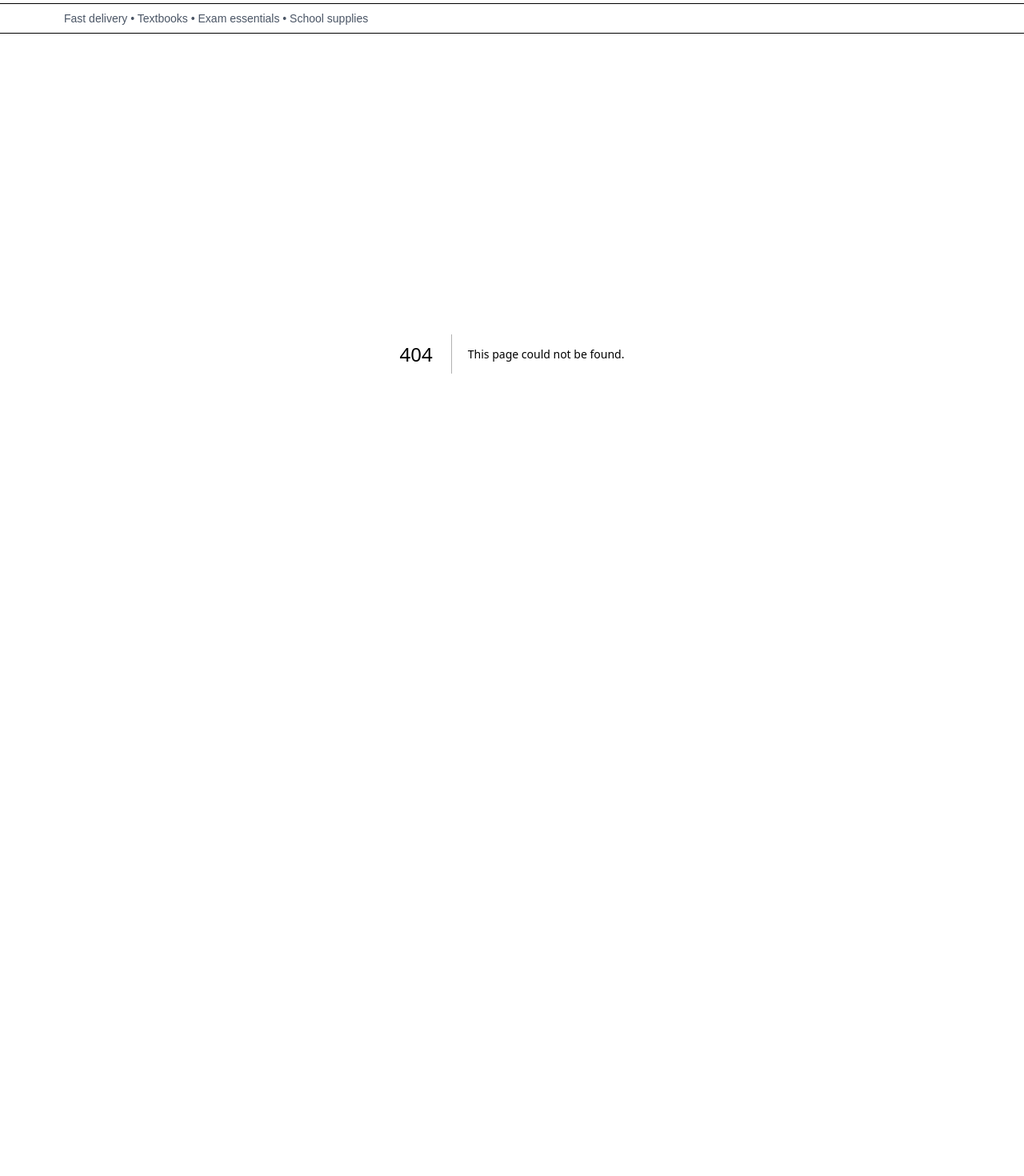
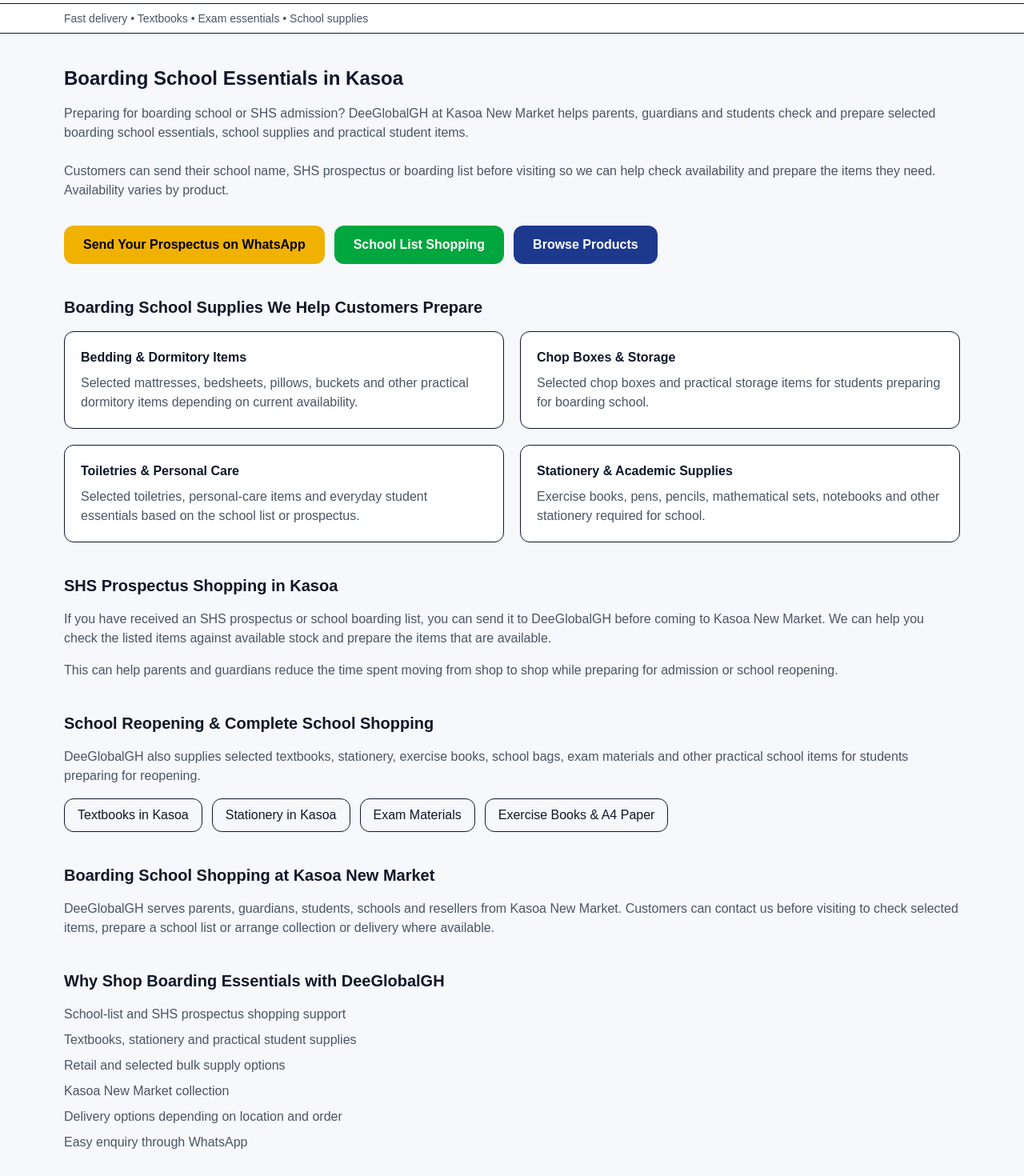
Before and after one commit to dlanquaye/deeglobalgh-website, a Next.js app: page /boarding-school-essentials-kasoa in a window 1280 px wide. Before the commit this address had no page. Shown: the part 60-1530 px from the top of the page at 80% size. Before the commit the page ends 902 px from the top, so only its background shows below. Built offline with nearby package versions, Linux system fonts and the light colour scheme.

Commit message:
Add boarding school essentials Kasoa SEO page

```diff
--- /dev/null
+++ b/app/boarding-school-essentials-kasoa/page.tsx
@@ -0,0 +1,195 @@
+import Link from "next/link";
+
+export const metadata = {
+  title: "Boarding School Essentials in Kasoa | SHS Supplies Ghana",
+  description:
+    "Shop boarding school essentials in Kasoa for SHS and other students. Find selected bedding, chop boxes, toiletries, stationery and practical school supplies at DeeGlobalGH.",
+  alternates: {
+    canonical:
+      "https://www.shopdeeglobalgh.com/boarding-school-essentials-kasoa",
+  },
+};
+
+export default function BoardingSchoolEssentialsKasoaPage() {
+  return (
+    <div className="max-w-6xl mx-auto px-4 py-10">
+      {/* TITLE */}
+      <h1 className="text-2xl font-bold mb-4">
+        Boarding School Essentials in Kasoa
+      </h1>
+
+      {/* INTRO */}
+      <p className="text-gray-600 mb-6">
+        Preparing for boarding school or SHS admission? DeeGlobalGH at Kasoa
+        New Market helps parents, guardians and students check and prepare
+        selected boarding school essentials, school supplies and practical
+        student items.
+      </p>
+
+      <p className="text-gray-600 mb-8">
+        Customers can send their school name, SHS prospectus or boarding list
+        before visiting so we can help check availability and prepare the items
+        they need. Availability varies by product.
+      </p>
+
+      {/* CTA */}
+      <div className="flex gap-3 mb-10 flex-wrap">
+        <a
+          href="https://wa.me/233270030000?text=Hello%20DeeGlobalGH%2C%20I%20would%20like%20help%20with%20a%20boarding%20school%20or%20SHS%20prospectus%20list."
+          target="_blank"
+          rel="noopener noreferrer"
+          className="bg-yellow-500 text-black px-6 py-3 rounded-xl font-bold"
+        >
+          Send Your Prospectus on WhatsApp
+        </a>
+
+        <Link
+          href="/school-list-items-kasoa"
+          className="bg-green-600 text-white px-6 py-3 rounded-xl font-bold"
+        >
+          School List Shopping
+        </Link>
+
+        <Link
+          href="/shop"
+          className="bg-blue-900 text-white px-6 py-3 rounded-xl font-bold"
+        >
+          Browse Products
+        </Link>
+      </div>
+
+      {/* ESSENTIALS */}
+      <section className="mb-10">
+        <h2 className="text-xl font-bold mb-4">
+          Boarding School Supplies We Help Customers Prepare
+        </h2>
+
+        <div className="grid gap-5 md:grid-cols-2">
+          <div className="rounded-xl border bg-white p-5">
+            <h3 className="font-semibold mb-2">Bedding & Dormitory Items</h3>
+            <p className="text-gray-600">
+              Selected mattresses, bedsheets, pillows, buckets and other
+              practical dormitory items depending on current availability.
+            </p>
+          </div>
+
+          <div className="rounded-xl border bg-white p-5">
+            <h3 className="font-semibold mb-2">Chop Boxes & Storage</h3>
+            <p className="text-gray-600">
+              Selected chop boxes and practical storage items for students
+              preparing for boarding school.
+            </p>
+          </div>
+
+          <div className="rounded-xl border bg-white p-5">
+            <h3 className="font-semibold mb-2">Toiletries & Personal Care</h3>
+            <p className="text-gray-600">
+              Selected toiletries, personal-care items and everyday student
+              essentials based on the school list or prospectus.
+            </p>
+          </div>
+
+          <div className="rounded-xl border bg-white p-5">
+            <h3 className="font-semibold mb-2">Stationery & Academic Supplies</h3>
+            <p className="text-gray-600">
+              Exercise books, pens, pencils, mathematical sets, notebooks and
+              other stationery required for school.
+            </p>
+          </div>
+        </div>
+      </section>
+
+      {/* SHS PROSPECTUS */}
+      <section className="mb-10">
+        <h2 className="text-xl font-bold mb-4">
+          SHS Prospectus Shopping in Kasoa
+        </h2>
+
+        <p className="text-gray-600 mb-4">
+          If you have received an SHS prospectus or school boarding list, you
+          can send it to DeeGlobalGH before coming to Kasoa New Market. We can
+          help you check the listed items against available stock and prepare
+          the items that are available.
+        </p>
+
+        <p className="text-gray-600">
+          This can help parents and guardians reduce the time spent moving from
+          shop to shop while preparing for admission or school reopening.
+        </p>
+      </section>
+
+      {/* SCHOOL LEVEL / REOPENING */}
+      <section className="mb-10">
+        <h2 className="text-xl font-bold mb-4">
+          School Reopening & Complete School Shopping
+        </h2>
+
+        <p className="text-gray-600 mb-4">
+          DeeGlobalGH also supplies selected textbooks, stationery, exercise
+          books, school bags, exam materials and other practical school items
+          for students preparing for reopening.
+        </p>
+
+        <div className="flex flex-wrap gap-3">
+          <Link
+            href="/textbooks-in-kasoa"
+            className="border px-4 py-2 rounded-xl"
+          >
+            Textbooks in Kasoa
+          </Link>
+
+          <Link
+            href="/stationery-in-kasoa"
+            className="border px-4 py-2 rounded-xl"
+          >
+            Stationery in Kasoa
+          </Link>
+
+          <Link
+            href="/exam-materials-in-kasoa"
+            className="border px-4 py-2 rounded-xl"
+          >
+            Exam Materials
+          </Link>
+
+          <Link
+            href="/exercise-books-a4-paper-kasoa"
+            className="border px-4 py-2 rounded-xl"
+          >
+            Exercise Books & A4 Paper
+          </Link>
+        </div>
+      </section>
+
+      {/* LOCAL */}
+      <section className="mb-10">
+        <h2 className="text-xl font-bold mb-4">
+          Boarding School Shopping at Kasoa New Market
+        </h2>
+
+        <p className="text-gray-600">
+          DeeGlobalGH serves parents, guardians, students, schools and resellers
+          from Kasoa New Market. Customers can contact us before visiting to
+          check selected items, prepare a school list or arrange collection or
+          delivery where available.
+        </p>
+      </section>
+
+      {/* TRUST */}
+      <section>
+        <h2 className="text-xl font-bold mb-4">
+          Why Shop Boarding Essentials with DeeGlobalGH
+        </h2>
+
+        <ul className="text-gray-600 space-y-2">
+          <li>School-list and SHS prospectus shopping support</li>
+          <li>Textbooks, stationery and practical student supplies</li>
+          <li>Retail and selected bulk supply options</li>
+          <li>Kasoa New Market collection</li>
+          <li>Delivery options depending on location and order</li>
+          <li>Easy enquiry through WhatsApp</li>
+        </ul>
+      </section>
+    </div>
+  );
+}
--- a/app/school-list-items-kasoa/page.tsx
+++ b/app/school-list-items-kasoa/page.tsx
@@ -119,6 +119,13 @@ export default function SchoolListPage() {
             Exam Materials
           </Link>
 
+          <Link
+  href="/boarding-school-essentials-kasoa"
+  className="border px-4 py-2 rounded-xl"
+>
+  Boarding School Essentials
+</Link>
+
         </div>
       </div>
 
--- a/app/sitemap.ts
+++ b/app/sitemap.ts
@@ -1,7 +1,7 @@
 import type { MetadataRoute } from "next";
 import { products } from "./lib/products";
 
-const SITE_URL = "https://shopdeeglobalgh.com";
+const SITE_URL = "https://www.shopdeeglobalgh.com";
 
 export default function sitemap(): MetadataRoute.Sitemap {
   const staticPages: MetadataRoute.Sitemap = [
@@ -14,6 +14,7 @@ export default function sitemap(): MetadataRoute.Sitemap {
     { url: `${SITE_URL}/stationery-in-kasoa`, lastModified: new Date() },
     { url: `${SITE_URL}/exam-materials-in-kasoa`, lastModified: new Date() },
     { url: `${SITE_URL}/school-list-items-kasoa`, lastModified: new Date() },
+    { url: `${SITE_URL}/boarding-school-essentials-kasoa`, lastModified: new Date() },
 
     // Exercise Books & A4 commercial SEO
     {
```
